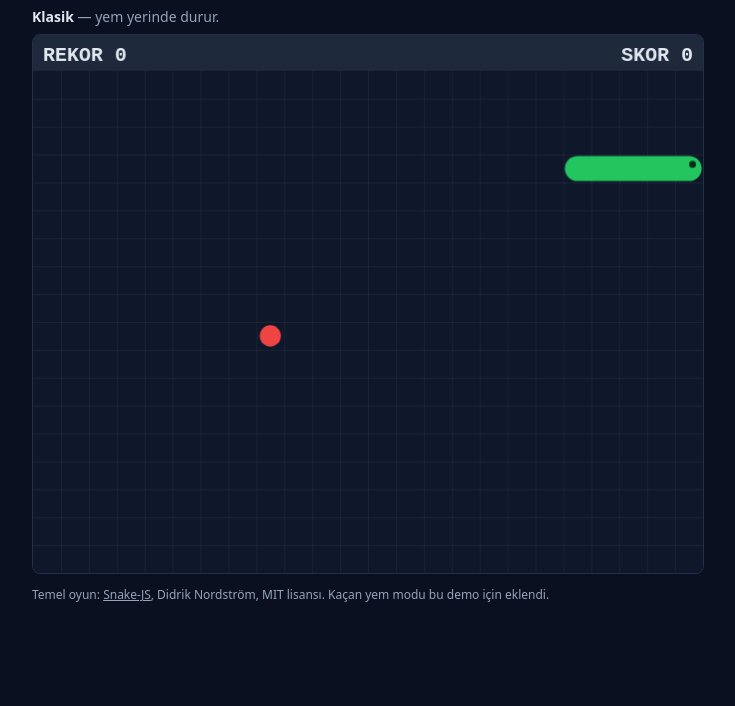
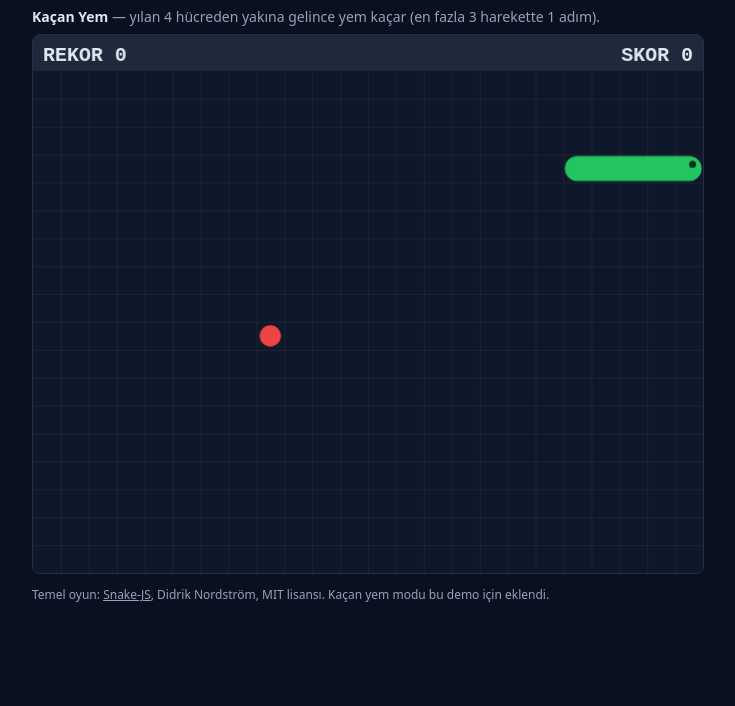
Before and after one commit to barkinsarikartal/snake-vs-snack, a plain HTML site: page demo/escaping-snake/index.html in a window 1280 px wide. Shown: the part 94-800 px from the top of the page, without its empty margins (272-1007 px from the left). Drawn offline with Linux system fonts and the light colour scheme.

Commit message:
Open the Snake demo in escaping-food mode by default
Co-Authored-By: Claude Fable 5.1 <noreply@anthropic.com>
Claude-Session: https://claude.ai/code/session_01Fg8kYsg8C2hBLFpFVRJYJF

```diff
--- a/demo/escaping-snake/index.html
+++ b/demo/escaping-snake/index.html
@@ -237,7 +237,7 @@
   window.addEventListener("touchstart", function(){ document.body.classList.add("touch"); }, { passive: true, once: true });
 
   window.startGame = startGame;
-  startGame("classic");
+  startGame("escaping");   // the page opens in Kaçan Yem mode
 })();
 </script>
 </body>
```
Also changed, not shown: demo/escaping-snake/tests/verify.js (+6 -3 lines).
